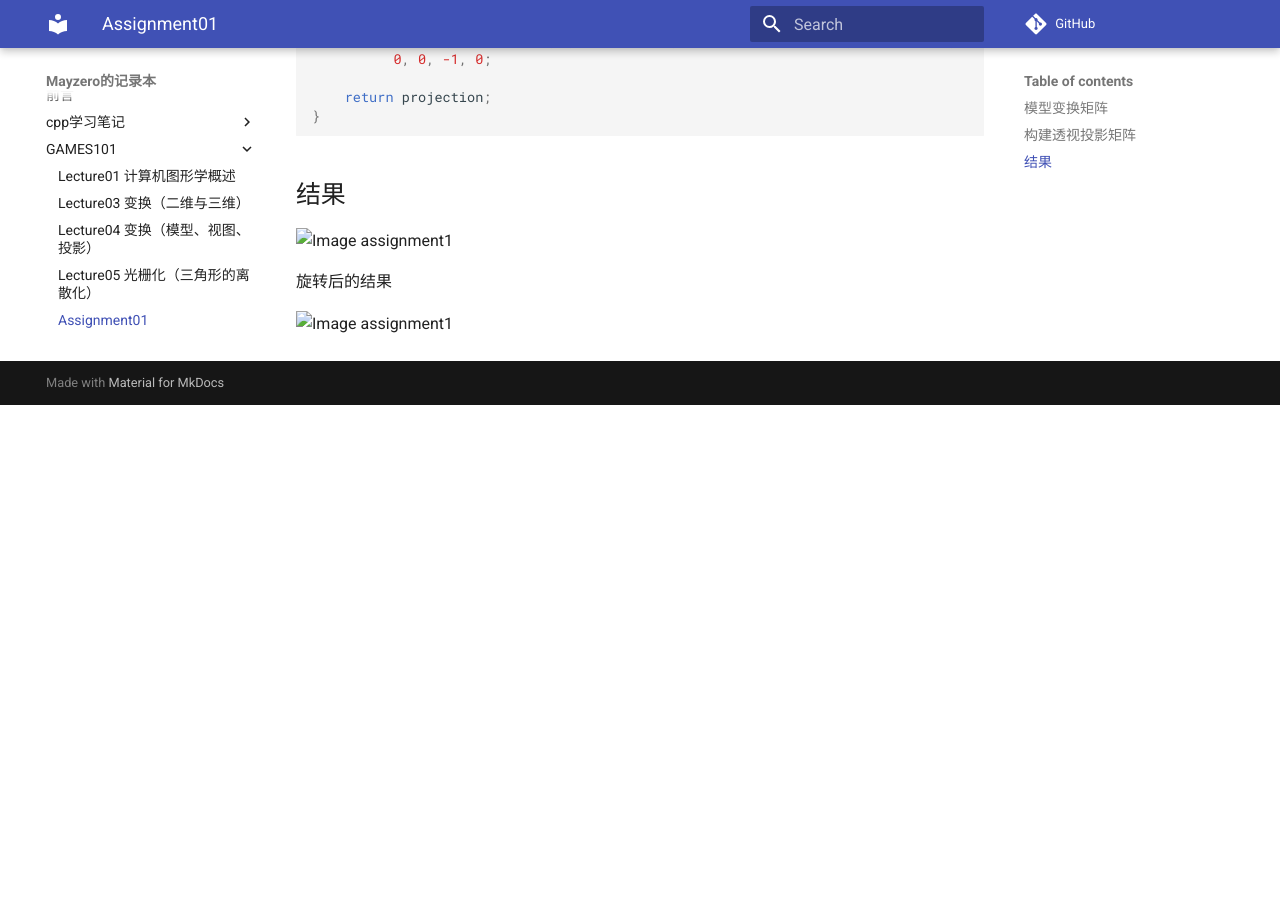
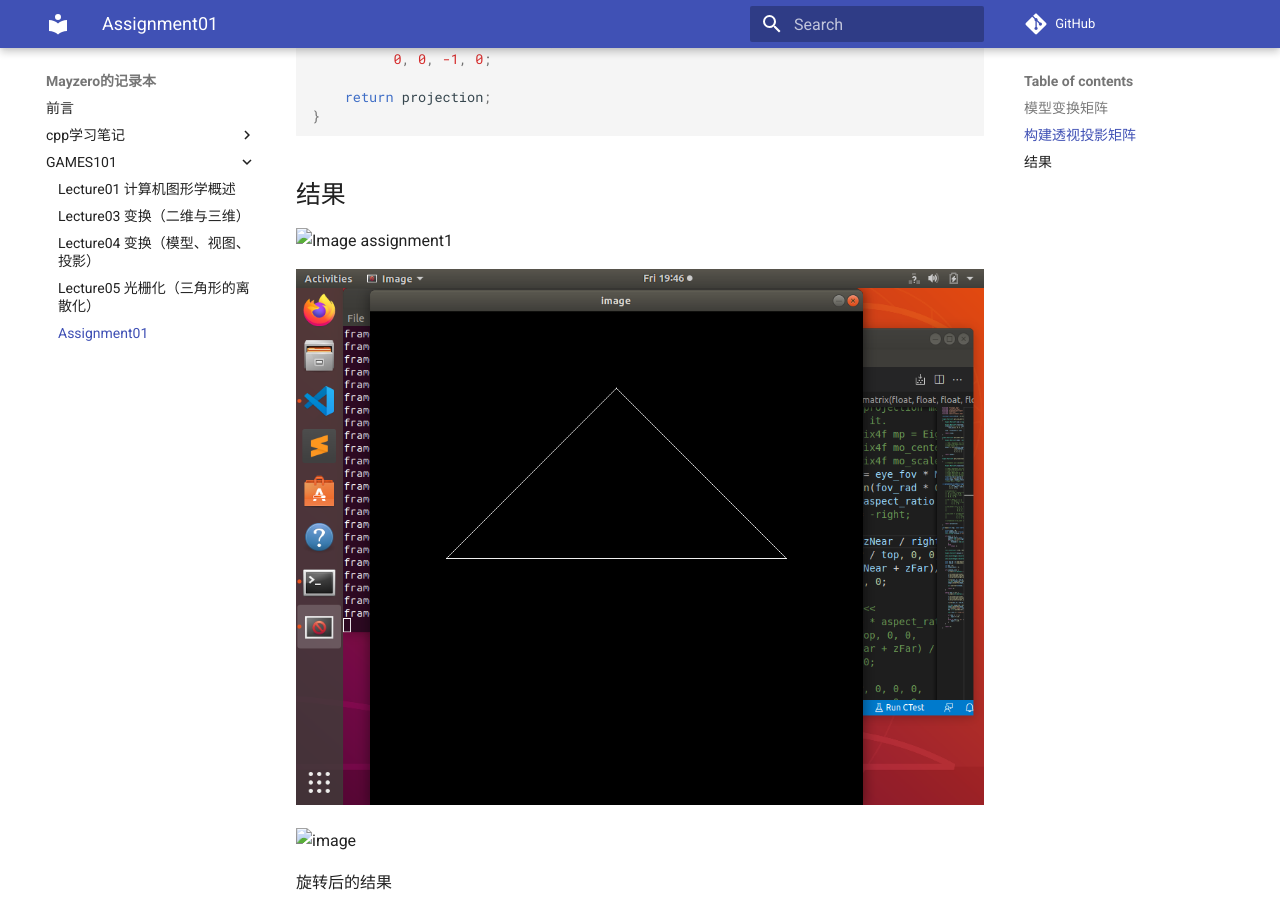
Before and after one commit to Mayzero/blogNotes, an MkDocs documentation site: the page built from docs/GAMES101/Assignment01.md, in a window 1280 px wide and 900 px high, scrolled down 1248 px. Built offline with MkDocs 1.6.1 and Material for MkDocs 9.7.7, drawn with Linux system fonts in a browser that asks for light colours; comment, search, counter and statistics services are not loaded; before the commit the page ends 1653 px from its top, so only the background shows below that.

Commit message:
test png url

```diff
--- a/docs/GAMES101/Assignment01.md
+++ b/docs/GAMES101/Assignment01.md
@@ -54,6 +54,16 @@
 
 <img src="./image/assignment1.png" alt="Image assignment1">
 
+<img src="../image/assignment1.png" alt="Image assignment1">
+
+![image](/docs/assets/image/assignment1.png)
+
 旋转后的结果
 
-<img src="./image/assignment1.png" alt="Image assignment1">
+<img src="/docs/assets/image/assignment1.png" alt="Image assignment1-1">
+
+<img src="/blogNotes/docs/assets/image/assignment1.png" alt="Image assignment1-123">
+
+![image](/blogNotes/docs/assets/image/assignment1.png)
+
+![image](./image/assignment1.png)
```
Also changed, not shown: docs/assets/image/assignment1-1.png (added), docs/assets/image/assignment1.png (added).
